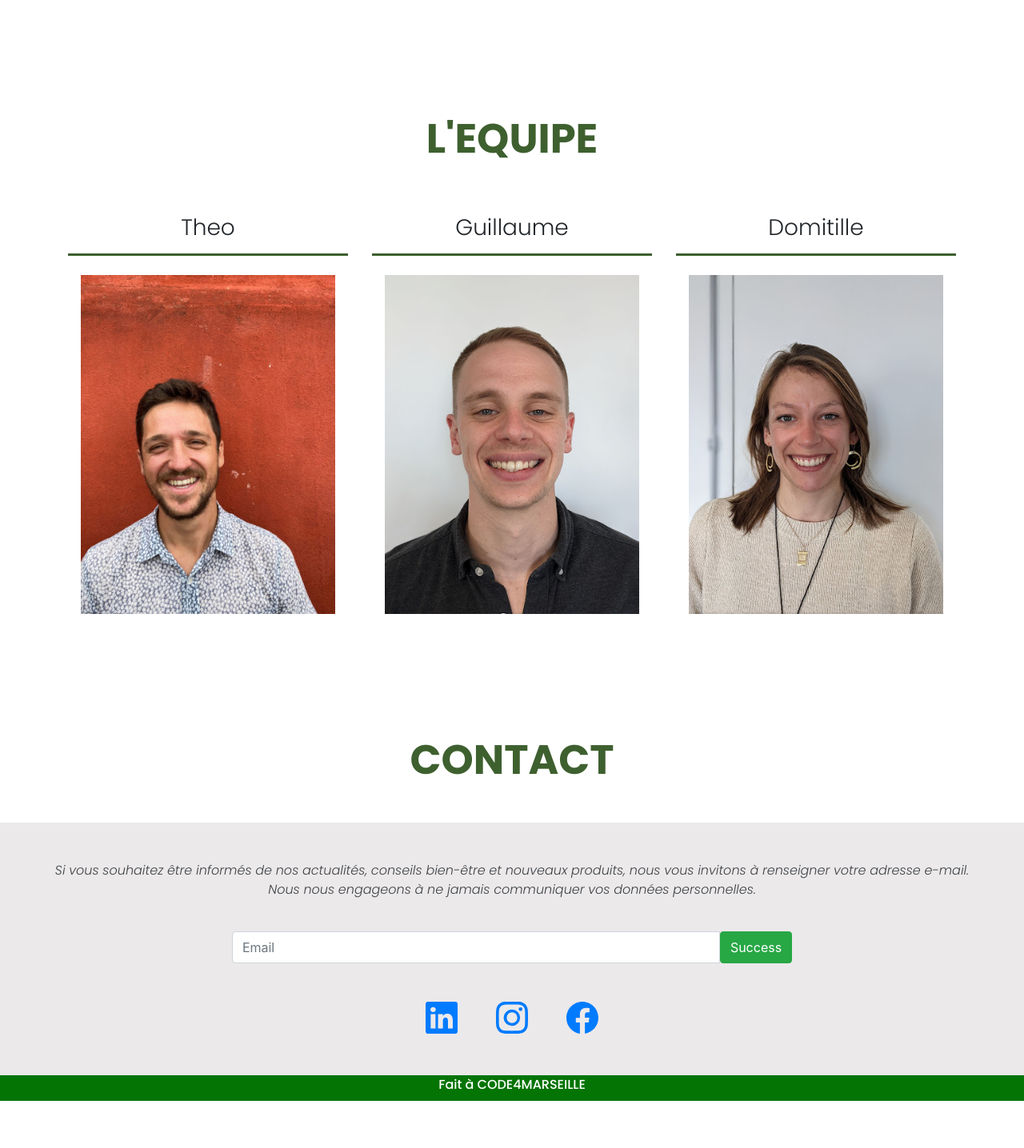
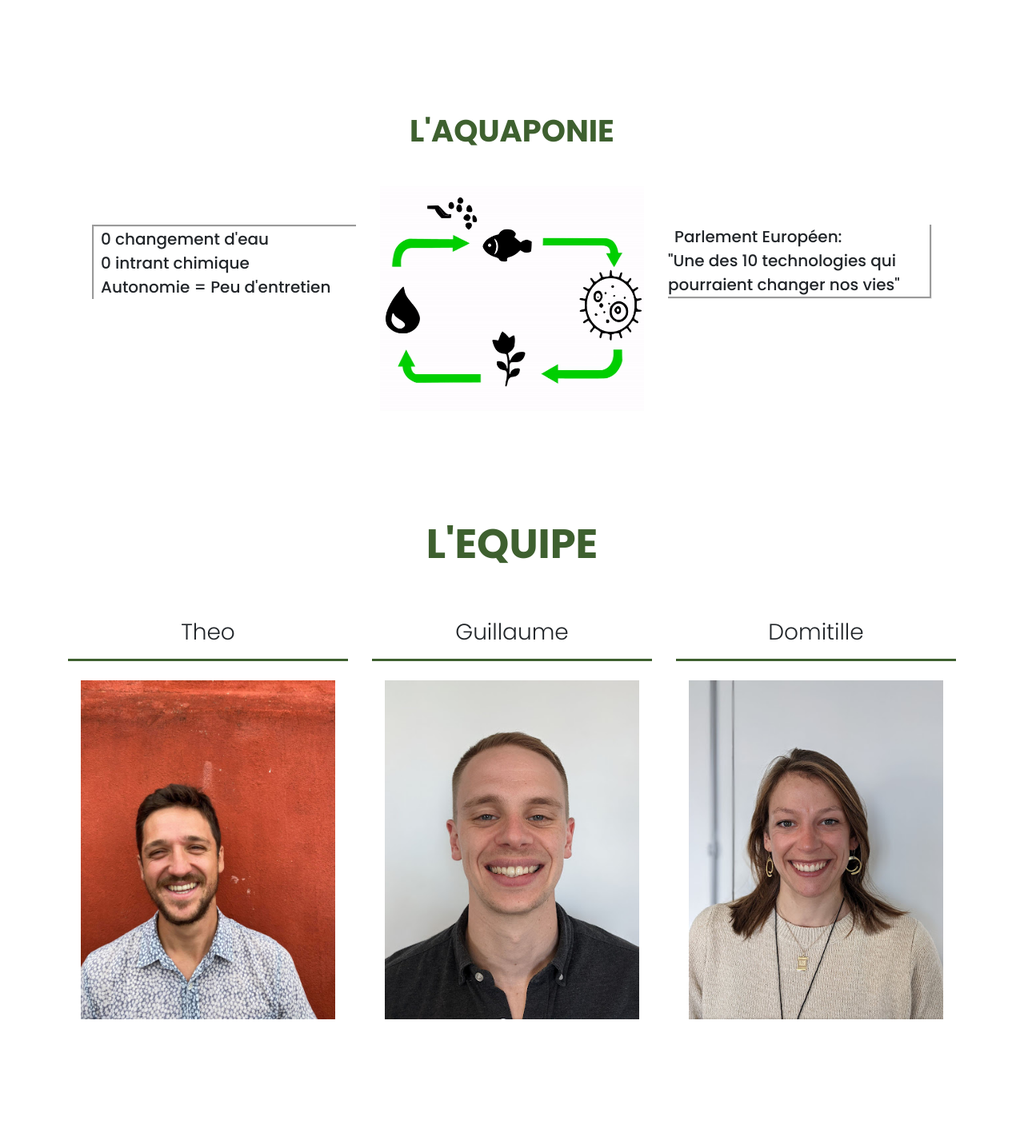
Before and after one commit to SamuelCadau/Hackaton-OM, a Nuxt app in the folder project/aquapim/: page / in a window 1280 px wide. Shown: the part 1880-3316 px from the top of the page at 80% size. Before the commit the page ends 3257 px from the top, so only its background shows below. Built offline with nearby package versions, Linux system fonts and the light colour scheme.

Commit message:
Add margin top Aquaponie and fix bug

```diff
--- a/project/aquapim/components/Contact.vue
+++ b/project/aquapim/components/Contact.vue
@@ -18,7 +18,7 @@
             </div>
           </form>
           <div class="col-12 mt-5 d-flex justify-content-center">
-            <a href="https://www.linkedin.com/company/aquapim/"><b-icon class="text" icon="linkedin" style="height: 40px; width: 40px"/></a>
+            <a href="https://www.linkedin.com/company/aquapim/"><b-icon class="" icon="linkedin" style="height: 40px; width: 40px"/></a>
             <a href="https://www.instagram.com/aqua.pim/"><b-icon class="ml-5" icon="instagram" style="height: 40px; width: 40px"/></a>
             <a href="https://www.facebook.com/aqua.pim.3"><b-icon class="ml-5" icon="facebook" style="height: 40px; width: 40px"/></a>
           </div>
@@ -98,4 +98,9 @@ export default {
   background-color: #ece9ea;
 }
 
+a {
+  text-decoration: none;
+  color: black;
+}
+
 </style>
--- a/project/aquapim/components/PresentationAquaponie.vue
+++ b/project/aquapim/components/PresentationAquaponie.vue
@@ -1,11 +1,11 @@
 <template>
-  <b-container>
+  <b-container id="margtop">
     <b-row class="mt-3">
-      <h1 class="mx-auto">L'AQUAPONIE</h1>
+      <p id="title" class="mx-auto">L'AQUAPONIE</p>
     </b-row>
 
-    <b-row class="mx-auto schema mt-3">
-      <b-col class="mt-5">
+    <b-row class="col-12 d-flex justify-content-center mx-auto schema mt-4">
+      <b-col class="col-4 mt-5">
         <div class="col1">
           <span class="ml-2">0 changement d'eau </span>
           <br />
@@ -15,7 +15,7 @@
         </div>
       </b-col>
 
-      <b-col>
+      <b-col class="col-4">
         <b-img
           id="schema-gif"
           class="mx-auto"
@@ -24,7 +24,7 @@
         />
       </b-col>
 
-      <b-col class="mt-5">
+      <b-col class="col-4 mt-5">
         <div class="col2">
           <span class="ml-2"> Parlement Européen: </span>
           <br />
@@ -38,6 +38,30 @@
 </template>
 
 <style>
+
+@media all and (min-width: 319px) {
+  #title {
+    font-size: 8vw;
+    font-family: 'Poppins-bold';
+    color: #3e602f;
+  }
+
+  #margtop {
+  margin-top: 20%;
+}
+}
+
+@media all and (min-width: 768px) {
+  #title {
+    font-size: 3vw;
+    font-family: 'Poppins-bold';
+    color: #3e602f;
+  }
+  #margtop {
+  margin-top: 10%;
+}
+}
+
 h1 {
   font-family: 'Poppins-Bold';
   color: #3e602f;
--- a/project/aquapim/pages/index.vue
+++ b/project/aquapim/pages/index.vue
@@ -6,6 +6,8 @@
 
     <Concept />
     <Partenaire />
+
+    <PresentationAquaponie />
 
     <Equipe />
     <Contact />
```
